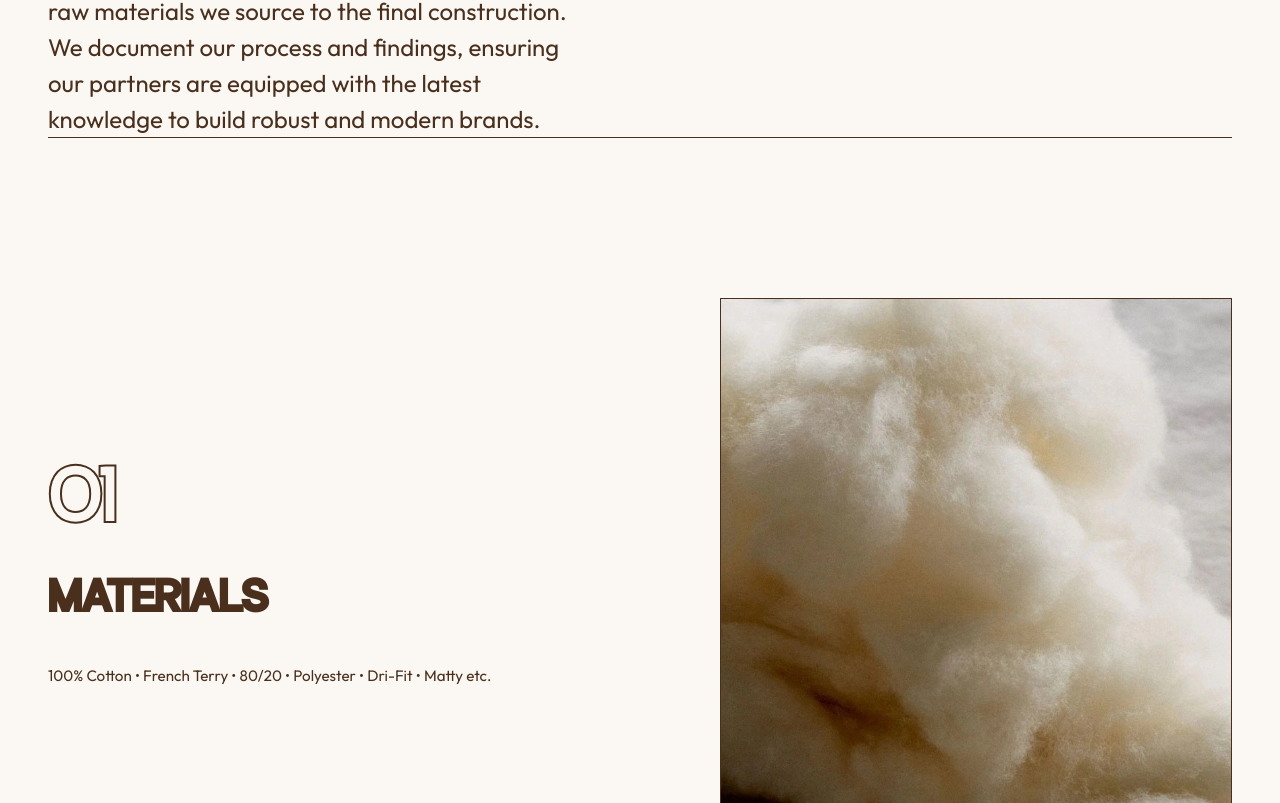
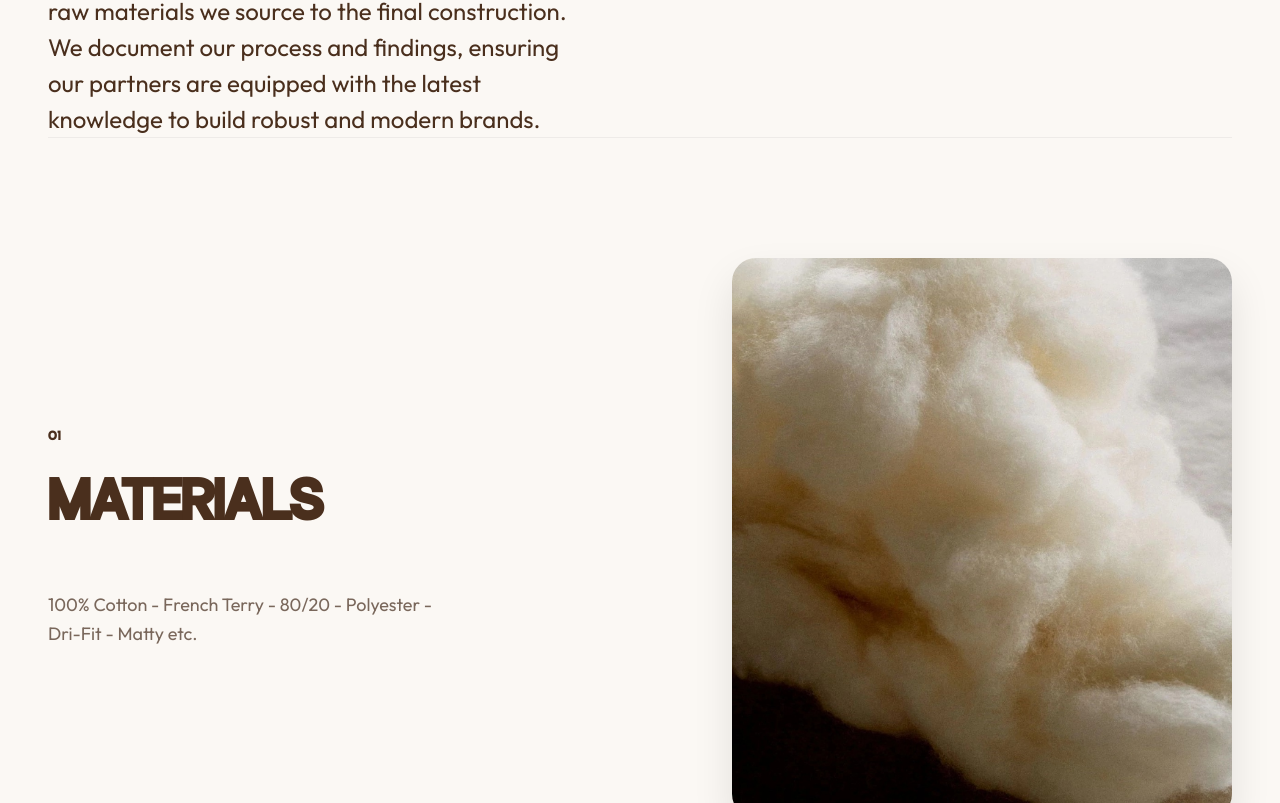
Before and after one commit to PTejasKr/alphaxgen, a Next.js app: page /journal in a window 1280 px wide. Shown: the part 757-1560 px from the top of the page. Built offline with nearby package versions, Linux system fonts and the light colour scheme.

Commit message:
Update journal page to use stacked sections layout like divadaulti on desktop

```diff
--- a/src/app/journal/journal.module.css
+++ b/src/app/journal/journal.module.css
@@ -91,181 +91,126 @@
   }
 }
 
-/* Sticky Scroll Section */
-.stickyScrollSection {
+/* Stacking Section */
+.stackingSection {
   display: flex;
   flex-direction: column;
-  gap: 0;
+  gap: var(--space-md);
   position: relative;
-  border-top: none; /* Removed so it doesn't double border with header */
-  padding-top: 0;
+  border-top: none;
+  padding-bottom: var(--space-xl);
 }
 
 @media (min-width: 1024px) {
-  .stickyScrollSection {
-    border-top: var(--border-width) solid var(--ink);
-    padding-top: var(--space-xl);
-    gap: var(--space-xl);
-    flex-direction: row;
-    align-items: flex-start;
+  .stackingSection {
+    padding-bottom: 20vh;
+    gap: 0;
   }
 }
 
-.scrollTextColumn {
-  flex: 1;
-}
-
-.scrollStep {
-  height: auto;
-  min-height: auto;
-  display: flex;
-  flex-direction: column;
-  justify-content: flex-start;
-  padding: 0 0 24px 0;
-  border-bottom: none;
-  transition: opacity 0.4s ease;
-  opacity: 0.3;
+.stackCardWrapper {
+  position: relative;
+  background-color: var(--paper); /* Important: covers the section below */
 }
 
 @media (min-width: 1024px) {
-  .scrollStep {
-    min-height: 70vh;
-    justify-content: center;
-    padding: var(--space-xl) 0;
-    border-bottom: var(--border-width) solid var(--ink);
+  .stackCardWrapper {
+    position: sticky;
+    top: 0;
+    height: 100vh;
+    display: flex;
+    align-items: center;
+    border-top: 1px solid rgba(0,0,0,0.05); /* Subtle separator */
   }
 }
 
-.scrollStep:last-child {
-  border-bottom: none;
-  padding-bottom: 0;
+.stackCard {
+  display: flex;
+  flex-direction: column;
+  width: 100%;
 }
 
 @media (min-width: 1024px) {
-  .scrollStep:last-child {
-    padding-bottom: var(--space-lg);
+  .stackCard {
+    flex-direction: row;
+    height: 80vh;
+    align-items: center;
+    justify-content: space-between;
+    max-width: 1400px;
+    margin: 0 auto;
+    padding: 0 var(--space-2xl);
   }
 }
 
-.activeStep {
-  opacity: 1;
+.cardText {
+  padding: var(--space-md) 0;
+  flex: 1;
+  display: flex;
+  flex-direction: column;
+  justify-content: center;
+}
+
+@media (min-width: 1024px) {
+  .cardText {
+    padding: 0;
+    padding-right: var(--space-2xl);
+    max-width: 50%;
+  }
 }
 
 .valueNumber {
-  font-family: var(--font-display), sans-serif;
+  font-family: var(--font-heading), sans-serif;
   font-size: 14px;
   color: var(--ink);
-  -webkit-text-stroke: 0;
-  line-height: 1;
-  margin-bottom: 8px;
-}
-
-@media (min-width: 1024px) {
-  .valueNumber {
-    font-size: var(--display-lg);
-    color: var(--paper);
-    -webkit-text-stroke: 2px var(--ink);
-    line-height: 0.8;
-    margin-bottom: var(--space-sm);
-  }
+  font-weight: bold;
+  letter-spacing: 0.1em;
+  margin-bottom: var(--space-sm);
 }
 
 .valueTitle {
-  font-family: var(--font-heading), sans-serif;
-  font-size: 24px;
-  text-transform: uppercase;
-  margin-bottom: 8px;
+  font-family: var(--font-display), sans-serif;
+  font-size: 32px;
+  color: var(--ink);
+  margin-bottom: var(--space-md);
+  line-height: 1.1;
+  text-transform: capitalize;
 }
 
 @media (min-width: 1024px) {
   .valueTitle {
-    font-size: var(--h1);
-    margin-bottom: var(--space-sm);
+    font-size: clamp(48px, 5vw, 72px);
+    font-weight: 800;
   }
 }
 
 .valueDesc {
   font-size: 16px;
-  max-width: 600px;
-  margin-bottom: 16px;
+  color: rgba(66, 42, 26, 0.7); /* Muted brown */
+  max-width: 400px;
+  line-height: 1.6;
 }
 
 @media (min-width: 1024px) {
   .valueDesc {
-    font-size: var(--body);
-    margin-bottom: 0;
+    font-size: 18px;
   }
 }
 
-.mobileImageWrapper {
+.cardVisual {
   position: relative;
   width: 100%;
-  aspect-ratio: 4/5;
-  border: var(--border-width) solid var(--ink);
+  aspect-ratio: 1/1;
+  border-radius: 16px;
   overflow: hidden;
-  opacity: 0;
-  transform: translateY(20px);
-  transition: opacity 0.6s ease, transform 0.6s ease, box-shadow var(--duration-fast) var(--ease-standard);
-  cursor: pointer;
-}
-
-.mobileImageWrapper:hover {
-  transform: translateY(0) translate(-6px, -6px);
-  box-shadow: 6px 6px 0px var(--ink);
 }
 
 @media (min-width: 1024px) {
-  .mobileImageWrapper {
-    display: none;
+  .cardVisual {
+    flex: 1;
+    max-width: 500px;
+    height: 70vh;
+    aspect-ratio: auto;
+    border-radius: 24px;
+    box-shadow: 0 20px 40px rgba(0,0,0,0.1);
   }
 }
-
-.activeStep .mobileImageWrapper {
-  opacity: 1;
-  transform: translateY(0);
-}
-
-.scrollVisualColumn {
-  flex: 1;
-  position: sticky;
-  top: 100px;
-  height: calc(100vh - 120px);
-  display: none;
-}
-
-@media (min-width: 1024px) {
-  .scrollVisualColumn {
-    display: block;
-  }
-}
-
-.stickyVisual {
-  width: 100%;
-  height: 100%;
-  position: relative;
-  border: var(--border-width) solid var(--ink);
-  overflow: hidden;
-  background-color: var(--muted);
-  transition: transform var(--duration-fast) var(--ease-standard), box-shadow var(--duration-fast) var(--ease-standard);
-  cursor: pointer;
-}
-
-.stickyVisual:hover {
-  transform: translate(-6px, -6px);
-  box-shadow: 6px 6px 0px var(--ink);
-}
-
-.visualImage {
-  position: absolute;
-  top: 0;
-  left: 0;
-  width: 100%;
-  height: 100%;
-  opacity: 0;
-  transition: opacity 0.6s cubic-bezier(0.4, 0, 0.2, 1);
-}
-
-.visualImage.activeImage {
-  opacity: 1;
-  z-index: 1;
-}
--- a/src/app/journal/page.tsx
+++ b/src/app/journal/page.tsx
@@ -2,62 +2,34 @@
 
 import styles from "./journal.module.css";
 import Image from "next/image";
-import { useEffect, useState, useRef } from "react";
 
 export default function Journal() {
   const sections = [
     {
       id: "01",
       title: "MATERIALS",
-      description: "100% Cotton • French Terry • 80/20 • Polyester • Dri-Fit • Matty etc.",
+      description: "100% Cotton - French Terry - 80/20 - Polyester - Dri-Fit - Matty etc.",
       image: "/images/materials.jpg"
     },
     {
       id: "02",
       title: "CRAFT",
-      description: "Fabric — Fit — Construction — Printing — Finishing",
+      description: "Fabric - Fit - Construction - Printing - Finishing",
       image: "/images/tailor-stitching.jpg"
     },
     {
       id: "03",
       title: "FOR BRANDS",
-      description: "Bulk Manufacturing — Customization — Private Label — Print on Demand",
+      description: "Bulk Manufacturing - Customization - Private Label - Print on Demand",
       image: "/images/brands-logo.jpg"
     },
     {
       id: "04",
       title: "INSIGHT",
-      description: "Trends — Design — Apparel Culture — Building a Brand",
+      description: "Trends - Design - Apparel Culture - Building a Brand",
       image: "/images/insight-pattern-new.png"
     }
   ];
-
-  const [activeIndex, setActiveIndex] = useState(0);
-  const sectionRefs = useRef<(HTMLDivElement | null)[]>([]);
-
-  useEffect(() => {
-    const observer = new IntersectionObserver(
-      (entries) => {
-        entries.forEach((entry) => {
-          if (entry.isIntersecting) {
-            const index = Number(entry.target.getAttribute('data-index'));
-            setActiveIndex(index);
-          }
-        });
-      },
-      {
-        root: null,
-        rootMargin: "-40% 0px -40% 0px",
-        threshold: 0
-      }
-    );
-
-    sectionRefs.current.forEach((ref) => {
-      if (ref) observer.observe(ref);
-    });
-
-    return () => observer.disconnect();
-  }, []);
 
   return (
     <div className={styles.container}>
@@ -76,39 +48,19 @@ export default function Journal() {
         </div>
       </section>
 
-      <section className={styles.stickyScrollSection}>
-        <div className={styles.scrollTextColumn}>
+      <section className={styles.stackingSection}>
         {sections.map((section, index) => (
           <div
             key={section.id}
-              className={`${styles.scrollStep} ${index === activeIndex ? styles.activeStep : ''}`}
-              data-index={index}
-              ref={el => { sectionRefs.current[index] = el; }}
+            className={styles.stackCardWrapper}
           >
+            <div className={styles.stackCard}>
+              <div className={styles.cardText}>
                 <div className={styles.valueNumber}>{section.id}</div>
                 <h2 className={styles.valueTitle}>{section.title}</h2>
                 <p className={styles.valueDesc}>{section.description}</p>
-
-              <div className={styles.mobileImageWrapper}>
-                <Image
-                  src={section.image || "/images/hero-bg.jpg"}
-                  alt={section.title}
-                  fill
-                  sizes="(max-width: 768px) 100vw, 50vw"
-                  style={{ objectFit: 'cover' }}
-                />
               </div>
-            </div>
-          ))}
-        </div>
-
-        <div className={styles.scrollVisualColumn}>
-          <div className={styles.stickyVisual}>
-            {sections.map((section, index) => (
-              <div
-                key={`img-${section.id}`}
-                className={`${styles.visualImage} ${index === activeIndex ? styles.activeImage : ''}`}
-              >
+              <div className={styles.cardVisual}>
                 <Image
                   src={section.image || "/images/hero-bg.jpg"}
                   alt={section.title}
@@ -116,9 +68,9 @@ export default function Journal() {
                   style={{ objectFit: 'cover' }}
                 />
               </div>
-            ))}
             </div>
           </div>
+        ))}
       </section>
     </div>
   );
```
Also changed, not shown: update_css.js (added, +136 -0 lines). Lines whose indentation alone changed are shown as unchanged.
